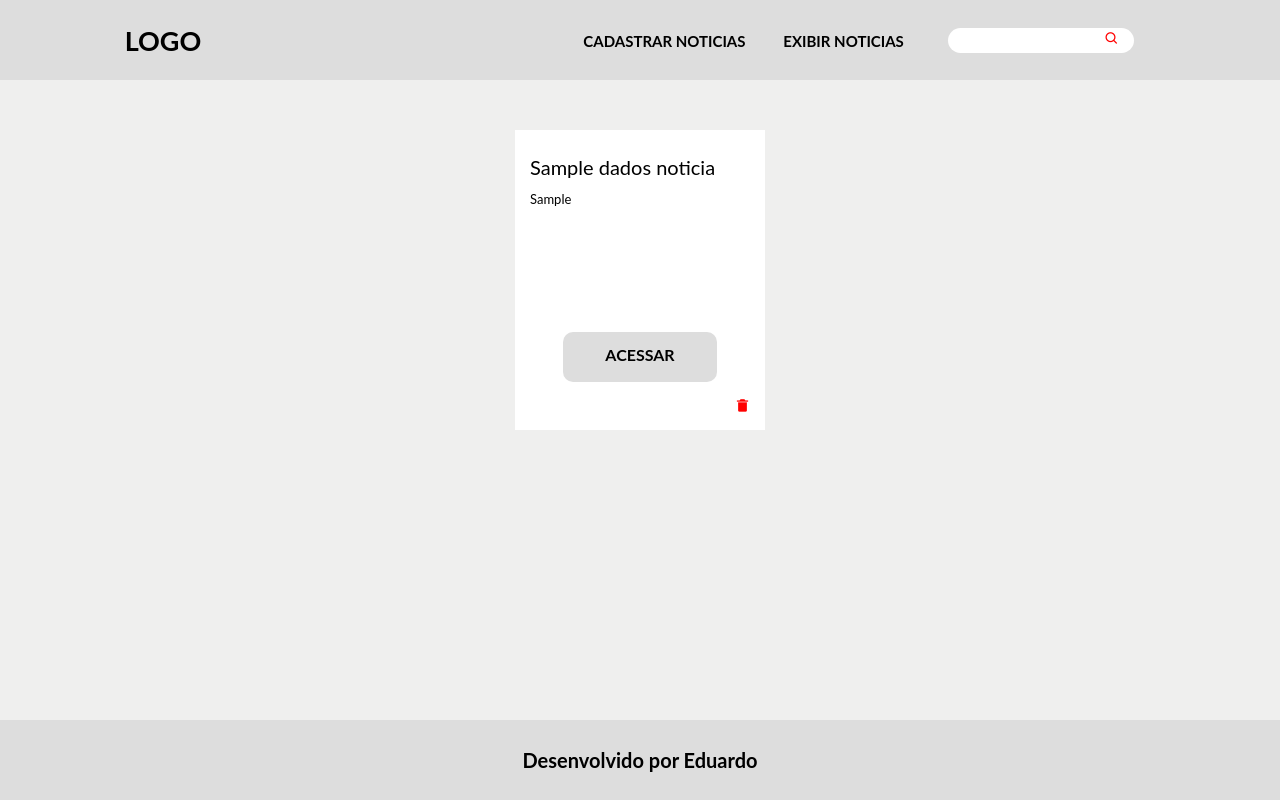
After one commit to edufrasson/projeto-jornal, a PHP site: template Views/modules/Noticia/ExibirBuscaNoticia.php in a window 1280 px wide. The commit adds this page. Run offline with PHP 8.4, Linux system fonts and the light colour scheme; the template is opened without the code that fills it: most values are stand-ins (such as "Sample title", 1, 10 or a date in 2020).

Commit message:
adição da barra de pesquisa funcional

```diff
--- /dev/null
+++ b/Views/modules/Noticia/ExibirBuscaNoticia.php
@@ -0,0 +1,52 @@
+<!DOCTYPE html>
+<html lang="en">
+<head>
+    <meta charset="UTF-8">
+    <meta http-equiv="X-UA-Compatible" content="IE=edge">
+    <meta name="viewport" content="width=device-width, initial-scale=1.0">
+    <link rel="stylesheet" href="Views/modules/css/style.css">
+    <link rel="stylesheet" href="Views/modules/css/exibir.css">
+    <link href='https://unpkg.com/boxicons@2.1.2/css/boxicons.min.css' rel='stylesheet'>
+    <title>Exibir Noticia</title>
+</head>
+<body>
+    <header>
+       <?php
+            include 'Views/modules/includes/header.php'
+       ?>
+    </header>
+
+    <main>
+        <section class="container">
+            <div class="container-noticias">
+              <?php foreach($dados_noticia as $noticias): ?>
+                <div class="card">
+                    <div class="card-title">
+                        <?=$noticias->titulo_noticia?>
+                    </div>
+                    <div class="card-content">
+                        <?=$noticias->conteudo_noticia?>
+                    </div>
+                    <div class="card-link">
+                        <div class="card-link-container">
+                            <a href="">Acessar</a>
+                        </div>
+                    </div>
+                    <div class="card-delete">
+                        <a href="/deletar?id=<?= $noticias->id_noticia?>">
+                            <i class='bx bxs-trash-alt'></i>
+                        </a>
+                    </div>
+
+                <?php endforeach?>
+            </div>
+        </section>
+    </main>
+
+    <footer>
+        <?php
+            include 'Views/modules/includes/footer.php'
+       ?>
+    </footer>
+</body>
+</html>
--- a/Views/modules/includes/header.php
+++ b/Views/modules/includes/header.php
@@ -11,7 +11,12 @@
     </div>
 
     <div class="search-bar-container">
-        <input type="text"></input>
-        <i class='bx bx-search' ></i>
+        <form action="/buscar" method="GET">
+            <input type="text" name="query"></input>
+            <button type="submit" style="display: none;">
+            </button>
+            <i class='bx bx-search' ></i>
+        </form>
+
     </div>
 </nav>
--- a/index.php
+++ b/index.php
@@ -21,6 +21,10 @@ switch($url_parse){
         NoticiaController::deletar();
     break;
 
+    case '/buscar':
+        NoticiaController::buscar();
+    break;
+
     default:
         include 'Views/modules/Noticia/ExibirNoticia.php';
     break;
```
Also changed, not shown: Controller/NoticiaController.php (+12 -0 lines), DAO/NoticiaDAO.php (+24 -0 lines), Model/NoticiaModel.php (+7 -0 lines), Views/modules/Noticia/CadastrarNoticia.php (+4 -4 lines), Views/modules/includes/header_cadastro.php (added, +12 -0 lines), Controller/CategoriaController.php (deleted).
